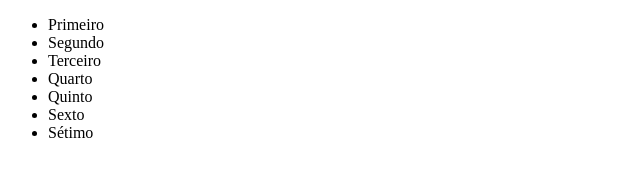
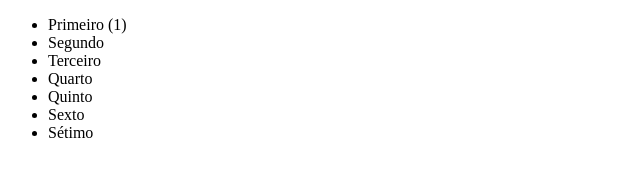
Before and after one commit to Aledig46/teste-git, a plain HTML site: page index.html in a window 1280 px wide. Shown: the full height of the page, 0-640 px from the left. Drawn offline with Linux system fonts and the light colour scheme.

Commit message:
Alterado lista primeiro para Primeiro (1)

```diff
--- a/index.html
+++ b/index.html
@@ -6,7 +6,7 @@
     </head>
     <Body>
         <ul>
-            <li>Primeiro</li>
+            <li>Primeiro (1)</li>
             <li>Segundo</li>
             <li>Terceiro</li>
             <li>Quarto</li>
```
